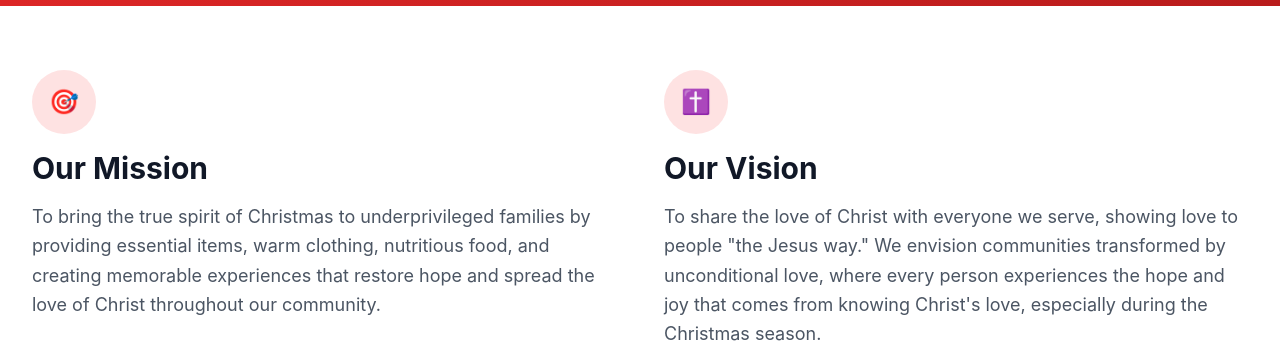
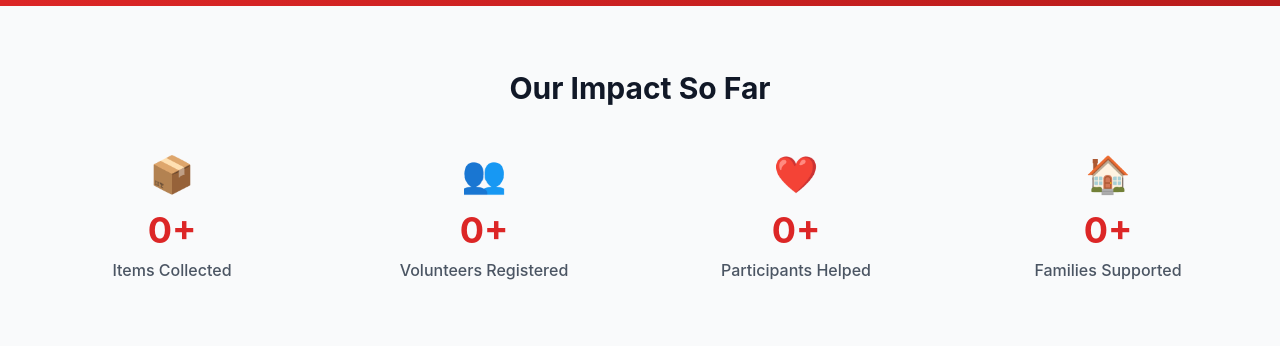
Before and after one commit to IbrahimMalgwi/love-at-christmas, a React (Create React App) app: page / in a window 1280 px wide. Shown: the part 454-800 px from the top of the page. Built offline with nearby package versions, Linux system fonts and the light colour scheme; no server answers; the database is empty.

Commit message:
Updated home page

```diff
--- a/src/pages/HomePage.jsx
+++ b/src/pages/HomePage.jsx
@@ -1,14 +1,14 @@
 import React from 'react';
 import { Link } from 'react-router-dom';
 import HeroSection from '../components/home/HeroSection';
-import MissionVision from '../components/home/MissionVision';
+// import MissionVision from '../components/home/MissionVision';
 import StatsCounter from '../components/home/StatsCounter';
 
 const HomePage = () => {
     return (
         <div className="min-h-screen">
             <HeroSection />
-            <MissionVision />
+            {/*<MissionVision />*/}
             <StatsCounter />
 
             {/* Call to Action Section */}
```
